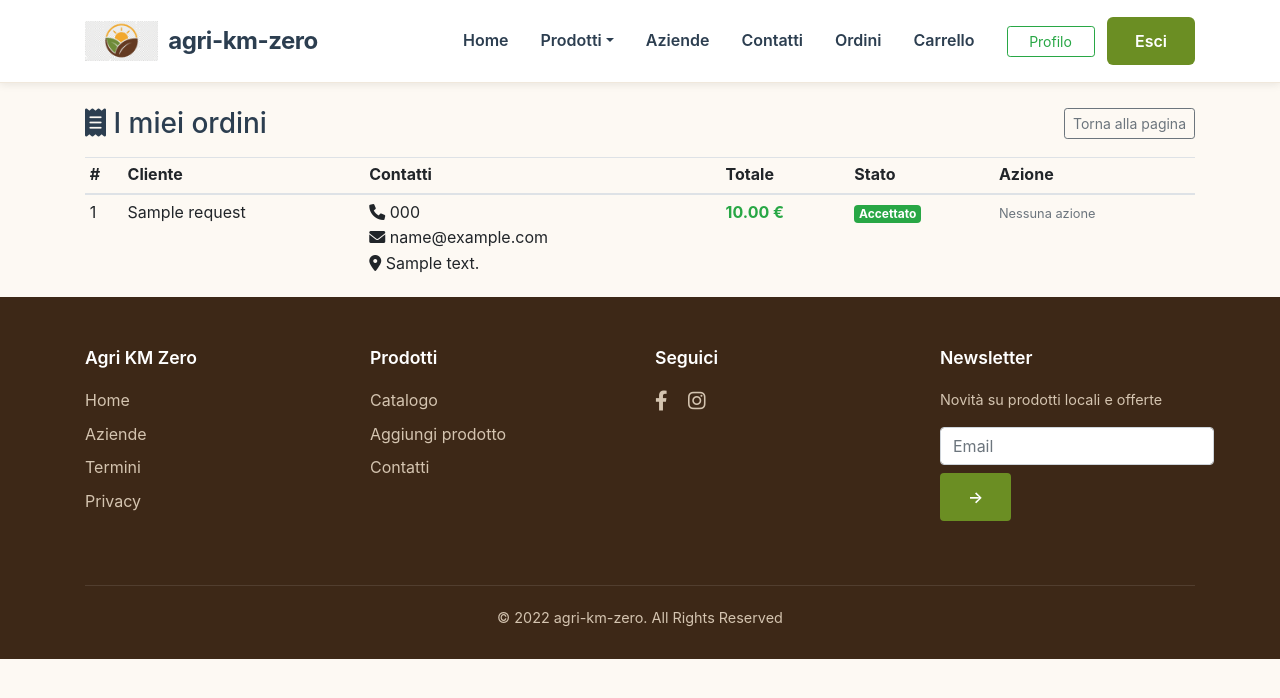
After one commit to Chapobulli/agri-km-zero, a Flask app: page /my-orders in a window 1280 px wide. The commit adds this page. Shown: the top 698 px of the page. Run offline with Flask 3, Linux system fonts and the light colour scheme; a user stored in the database is signed in; tables that the repository leaves empty hold one stand-in row (values such as "Sample post"); some libraries are stand-ins or nearby versions.

Commit message:
Feature: email notifiche ordini + pagina Ordini per agricoltori
- Email a azienda (+ conferma al cliente se email) alla creazione ordine
- Route 'my_orders' e template dedicato
- Link navbar per agricoltori
- Tutto compatibile con carrello ospiti

```diff
--- a/app/profiles.py
+++ b/app/profiles.py
@@ -107,6 +107,15 @@ def view_profile(username):
     else:
         return render_template('profile.html', user=user, farmer=False)
 
+@profiles.route('/my-orders')
+@login_required
+def my_orders():
+    if not current_user.is_farmer:
+        flash('Solo gli agricoltori possono visualizzare gli ordini ricevuti', 'warning')
+        return redirect(url_for('main.index'))
+    orders = OrderRequest.query.filter_by(farmer_id=current_user.id).order_by(OrderRequest.created_at.desc()).all()
+    return render_template('my_orders.html', orders=orders)
+
 
 @profiles.route('/companies')
 def companies():
--- a/templates/base.html
+++ b/templates/base.html
@@ -32,6 +32,9 @@
                     </li>
                     <li class="nav-item"><a class="nav-link" href="{{ url_for('profiles.companies') }}">Aziende</a></li>
                     <li class="nav-item"><a class="nav-link" href="{% if current_user.is_authenticated %}{{ url_for('messages.inbox') }}{% else %}{{ url_for('auth.register') }}{% endif %}">Contatti</a></li>
+                    {% if current_user.is_authenticated and current_user.is_farmer %}
+                    <li class="nav-item"><a class="nav-link" href="{{ url_for('profiles.my_orders') }}">Ordini</a></li>
+                    {% endif %}
                     <li class="nav-item"><a class="nav-link" href="{% if current_user.is_authenticated %}{{ url_for('profiles.view_profile', username=current_user.username) }}{% else %}{{ url_for('auth.login') }}{% endif %}">Carrello</a></li>
                 </ul>
                 <div class="nav-actions ml-lg-3">
--- /dev/null
+++ b/templates/my_orders.html
@@ -0,0 +1,54 @@
+{% extends "base.html" %}
+{% block content %}
+<div class="container mt-4">
+  <div class="d-flex justify-content-between align-items-center mb-3">
+    <h3 class="mb-0"><i class="fas fa-receipt"></i> I miei ordini</h3>
+    <a href="{{ url_for('profiles.view_profile', username=current_user.username) }}" class="btn btn-outline-secondary btn-sm">Torna alla pagina</a>
+  </div>
+  {% if orders %}
+  <div class="table-responsive">
+    <table class="table table-sm">
+      <thead>
+        <tr>
+          <th>#</th><th>Cliente</th><th>Contatti</th><th>Totale</th><th>Stato</th><th>Azione</th>
+        </tr>
+      </thead>
+      <tbody>
+        {% for o in orders %}
+        <tr>
+          <td>{{ o.id }}</td>
+          <td>{{ o.client_name or '—' }}</td>
+          <td>
+            {% if o.client_phone %}<div><i class="fas fa-phone"></i> {{ o.client_phone }}</div>{% endif %}
+            {% if o.client_email %}<div><i class="fas fa-envelope"></i> {{ o.client_email }}</div>{% endif %}
+            {% if o.delivery_requested %}<div><i class="fas fa-map-marker-alt"></i> {{ o.delivery_address }}</div>{% endif %}
+          </td>
+          <td class="text-success"><strong>{{ '%.2f'|format(o.total_price) }} €</strong></td>
+          <td>
+            {% if o.status == 'pending' %}<span class="badge badge-warning">In attesa</span>
+            {% elif o.status == 'accepted' %}<span class="badge badge-success">Accettato</span>
+            {% else %}<span class="badge badge-secondary">Rifiutato</span>
+            {% endif %}
+          </td>
+          <td>
+            {% if o.status == 'pending' %}
+            <form method="POST" action="{{ url_for('cart.accept_order', order_id=o.id) }}" class="d-inline">
+              <button class="btn btn-sm btn-success">Accetta</button>
+            </form>
+            <form method="POST" action="{{ url_for('cart.reject_order', order_id=o.id) }}" class="d-inline">
+              <button class="btn btn-sm btn-outline-danger">Rifiuta</button>
+            </form>
+            {% else %}
+              <small class="text-muted">Nessuna azione</small>
+            {% endif %}
+          </td>
+        </tr>
+        {% endfor %}
+      </tbody>
+    </table>
+  </div>
+  {% else %}
+    <div class="alert alert-info">Nessun ordine al momento.</div>
+  {% endif %}
+</div>
+{% endblock %}
```
Also changed, not shown: app/cart.py (+28 -1 lines).
